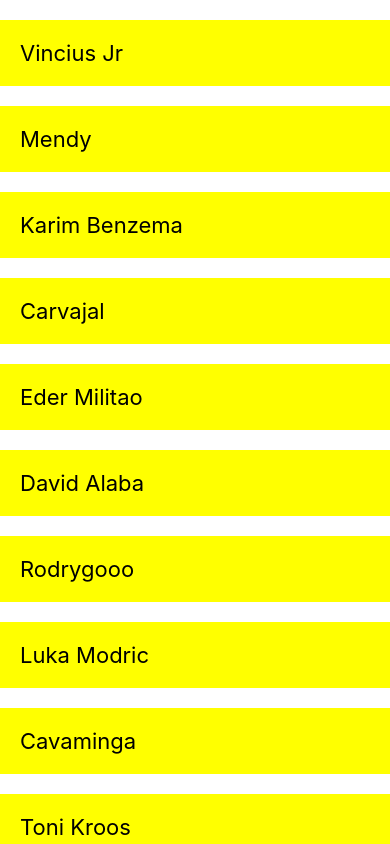
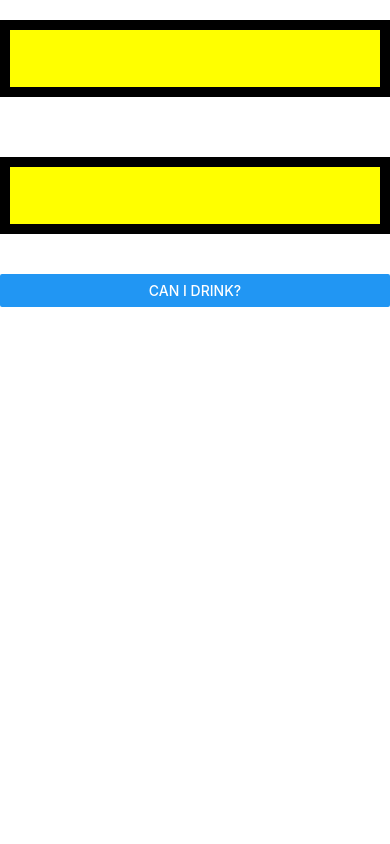
Before and after one commit to redhawk5200/Calculator-App, a React Native app: screen / in a window 390 px wide. Built offline with nearby package versions, Linux system fonts and the light colour scheme.

Commit message:
Alert Component

```diff
--- a/App.js
+++ b/App.js
@@ -11,44 +11,30 @@ import {
   ScrollView,
   FlatList,
   TouchableOpacity,
+  Alert,
 } from 'react-native';
 
 import styles from './styles';
 
 export default function App() {
-  const [people, setPeople] = useState([
-    {name: 'Vincius Jr', key: 1},
-    {name: 'Mendy', key: 2},
-    {name: 'Karim Benzema', key: 3},
-    {name: 'Carvajal', key: 4},
-    {name: 'Eder Militao', key: 5},
-    {name: 'David Alaba', key: 6},
-    {name: 'Rodrygooo', key: 7},
-    {name: 'Luka Modric', key: 8},
-    {name: 'Cavaminga', key: 9},
-    {name: 'Toni Kroos', key: 10},
-    {name: 'Valverde', key: 11},
-    {name: 'Lucas Vasquez', key: 12},
-    {name: 'Nacho', key: 13},
-    {name: 'Dani Ceballos', key: 14},
-  ]);
 
-  const pressHandler = name => {
-    console.log(name);
+  const[age, setAge] = useState(0);
+
+  const ageHandler=()=>{
+    if(age>18){
+      Alert.alert("Yes, you can drink");
+    }
+    else{
+      Alert.alert("No, you can't drink");
+    }
   }
 
   return (
     <View style={styles.container}>
-      <FlatList
-        data={people}
-        renderItem={({item}) => (
-          <View>
-            <TouchableOpacity onPress={() => pressHandler(item.name)}>
-              <Text style={styles.item}>{item.name}</Text>
-            </TouchableOpacity>
-          </View>
-        )}
-      />
+    <TextInput style={styles.input}/>
+    <TextInput style={styles.input} onChangeText={(text)=>setAge(text)}/>
+    <Button style={styles.button} title="Can I drink?" onPress={()=>ageHandler()}/>
+
     </View>
   );
 }
--- a/styles.js
+++ b/styles.js
@@ -5,14 +5,17 @@ export default StyleSheet.create({
       backgroundColor: 'white',
       flex: 1,
     },
+    input: {
+        backgroundColor: 'yellow',
+        borderWidth: 10,
+        padding: 20,
+        borderColor: 'black',
+        marginTop: 20,
+        marginBottom: 40,
+    },
     button: {
-      padding: 10,
-      margin: 20,
-    },
-    item: {
-      fontSize: 22,
-      backgroundColor: 'yellow',
-      marginTop: 20,
-      padding: 20,
-    },
+        backgroundColor: 'blue',
+        textDecorationColor: 'red',
+        padding: 60,
+    }
   });
```
